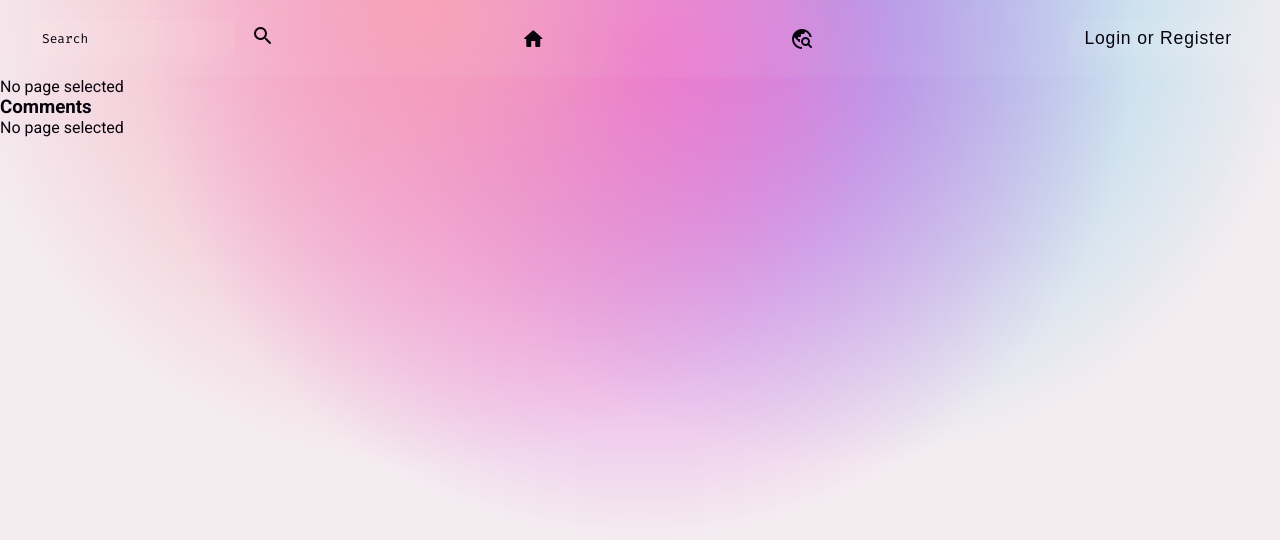
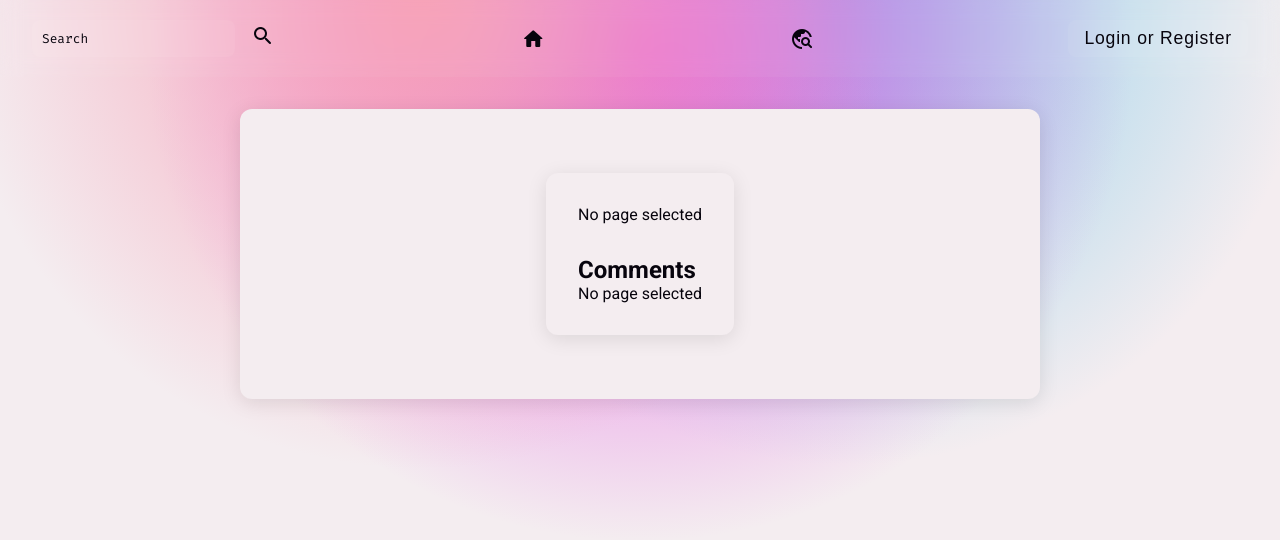
Before and after one commit to Cinnlight/Hyrule-Compendium, a Next.js app: page /compendium/page in a window 1280 px wide. Shown: the top 540 px of the page. Built offline with nearby package versions, Linux system fonts and the light colour scheme; a web font is replaced by a local one.

Commit message:
stylized compendium

```diff
--- a/src/app/compendium/page.module.css
+++ b/src/app/compendium/page.module.css
@@ -1,5 +1,118 @@
 .compendiumflex {
-    display:flex;
-    gap:10px;
-    padding:0 0 5px;
+    display: flex;
+    flex-direction: row;
+    flex-wrap: wrap;
+    gap: 1rem;
+    justify-content: center;
+    align-items: center;
+    min-width: 600px;
+    max-width: 800px;
+    margin: 2rem auto;
+    padding: 2rem;
+    background: var(--background);
+    border-radius: 12px;
+    box-shadow: 0 4px 20px rgba(0, 0, 0, 0.1);
 }
+
+/* Add styles for the buttons */
+.compendiumflex button {
+    padding: 0.5rem 1rem;
+    border-radius: 6px;
+    border: 1px solid var(--gray-alpha-200);
+    background: var(--background);
+    color: var(--foreground);
+    cursor: pointer;
+}
+
+  .title {
+    font-family: var(--font-accent);
+    font-size: 4rem;
+    font-weight: 600;
+    letter-spacing: 0.1rem;
+    background: url('/hero.png');
+    width: 100%;
+    height: auto;
+    aspect-ratio: 2.91/1;
+    text-align: center;
+    background-size: cover;
+    min-height: 100px;
+    text-shadow: 0 0 0.8rem var(--blurple),
+                 0 0 0.2rem var(--background),
+                 0 0 0.5rem var(--background),
+                 0 0 0.6rem var(--background);
+    box-shadow: 0px 5px 30px var(--blurple);
+  }
+
+  .content {
+    max-width: 800px;
+    margin: 2rem auto;
+    padding: 2rem;
+    background: var(--background);
+    border-radius: 12px;
+    box-shadow: 0 4px 20px rgba(0, 0, 0, 0.1);
+  }
+
+  .metadata {
+    background: linear-gradient(145deg, var(--background), var(--gray-alpha-200));
+    border: 1px solid var(--gray-alpha-200);
+    padding: 1.5rem;
+    border-radius: 8px;
+    margin-bottom: 2rem;
+    -webkit-backdrop-filter: blur(5px);
+    backdrop-filter: blur(5px);
+  }
+
+  .metadata h2 {
+    font-size: 2.5rem;
+    text-align: center;
+    margin-bottom: 1.5rem;
+  }
+
+  .contents {
+    margin-bottom: 2rem;
+  }
+
+  .contents p {
+    margin-bottom: 1.5rem;
+    line-height: 1.8;
+    font-size: 1.1rem;
+    color: var(--foreground);
+    padding: 1rem;
+    background: var(--background);
+    border-radius: 8px;
+    border: 1px solid var(--gray-alpha-200);
+  }
+
+  .comments {
+    border-top: 2px solid var(--gray-alpha-200);
+    padding-top: 2rem;
+  }
+
+  .comment {
+    padding: 1.2rem;
+    margin-bottom: 1rem;
+    border: 1px solid var(--gray-alpha-200);
+    background: linear-gradient(145deg, var(--background), var(--gray-alpha-200));
+    border-radius: 8px;
+  }
+
+  .comment small {
+    color: var(--gray-alpha-200);
+    font-style: italic;
+    display: block;
+    margin-top: 0.5rem;
+    padding-top: 0.5rem;
+    border-top: 1px solid var(--gray-alpha-200);
+  }
+
+  @media (max-width: 600px) {
+    .compendiumflex {
+      width: 100%;
+      padding: 1rem;
+      margin: 1rem 0;
+    }
+
+    .title {
+      font-size: 2.5rem;
+    }
+  }
--- a/src/app/compendium/page/page.tsx
+++ b/src/app/compendium/page/page.tsx
@@ -4,18 +4,19 @@
 import PageContent from '../../ui/components/pageContent';
 import { usePageContext } from '../../lib/pageContext';
 import CommentSection from '../../ui/components/commentSection';
-
+import styles from '../page.module.css';
 
 const CompendiumPage = () => {
+    const { selectedPageId } = usePageContext();
 
-    const { selectedPageId } = usePageContext(); // get the context value
-    //console.log('Test for selectedPageId provider(page route):', selectedPageId); //optional for bugfixing
     return (
-        <div>
-            {selectedPageId ? <PageContent />: <p>No page selected</p>}
-            <CommentSection />
+        <div className={styles.compendiumflex}>
+            <div className={styles.content}>
+                {selectedPageId ? <PageContent /> : <p>No page selected</p>}
+                <CommentSection />
+            </div>
         </div>
-    )
+    );
 }
 
 export default CompendiumPage;
--- a/src/app/ui/components/commentSection.tsx
+++ b/src/app/ui/components/commentSection.tsx
@@ -6,6 +6,7 @@ import CommentForm from './create/createComment';
 import { usePageContext } from '../../lib/pageContext';
 import api from '../../lib/api';
 import ReactionButton from './create/reactionButton';
+import styles from '../page.module.css';
 
 interface Comment {
     comment: string;
@@ -18,18 +19,16 @@ interface Comment {
 }
 
 const CommentSection: React.FC = () => {
-    const { selectedPageId } = usePageContext(); //get the context value
+    const { selectedPageId } = usePageContext();
     const [comments, setComments] = useState<Comment[]>([]);
-
 
     const fetchComments = async () => {
         try {
             const response = await api.post('/api/comments/page', { page_id: selectedPageId });
             setComments(response.data);
-            console.log('Comments called by selectedPageId in <CommentSection />:', response.data); // optional for bugfixing
         } catch (error) {
             console.error('Error fetching comments:', error);
-        };
+        }
     };
 
     useEffect(() => {
@@ -38,38 +37,38 @@ const CommentSection: React.FC = () => {
         }
     }, [selectedPageId]);
 
-
-    // callback function to handle new comments
     const handleNewComment = (newComment: { text: string; submitted: boolean }) => {
         setComments((prevComments) => [
             ...prevComments,
             {
                 comment: newComment.text,
-                User: { display_name: "You" }, // temporary placeholder for user display name until refresh
+                User: { display_name: "You" },
             }
-        ]); // adds new comment object to the list
+        ]);
     };
 
-    return(
-        <div>
-            <h3>Comments</h3>
+    return (
+        <div className={styles.comments}>
+            <h2>Comments</h2>
             <ul>
                 {comments.map((commentObj, index) => (
-                    <li key={index}>
-                        <p>
-                            {commentObj.comment}
-                        </p>
-                        <span>Posted by: {commentObj.User?.display_name}</span>
-                        {commentObj.Reactions && commentObj.Reactions.length > 0 &&
-                            commentObj.Reactions.map((reaction: any, index: number) => (
-                                <img key={index} src={reaction.emoji_url} alt="Reaction" />
-                            ))
-                        }
+                    <li key={index} className={styles.comment}>
+                        <p>{commentObj.comment}</p>
+                        <small>Posted by: {commentObj.User?.display_name}</small>
+                        {commentObj.Reactions && commentObj.Reactions.length > 0 && (
+                            <div>
+                                {commentObj.Reactions.map((reaction: any, index: number) => (
+                                    <img key={index} src={reaction.emoji_url} alt="Reaction" />
+                                ))}
+                            </div>
+                        )}
                     </li>
                 ))}
             </ul>
-            {selectedPageId ? <CommentForm page_id={selectedPageId} onCommentSubmit={handleNewComment}/>: <p>No page selected</p>}
-
+            {selectedPageId ?
+                <CommentForm page_id={selectedPageId} onCommentSubmit={handleNewComment}/>
+                : <p>No page selected</p>
+            }
         </div>
     );
 };
--- a/src/app/ui/components/create/createComment.tsx
+++ b/src/app/ui/components/create/createComment.tsx
@@ -75,6 +75,7 @@ const CommentForm: React.FC<CommentFormProps> = ({ page_id, onCommentSubmit}) =>
             <form onSubmit={handleSubmit}>
                 <label htmlFor='commentText'>Add a Comment</label>
                 {!isSubmitted ? (
+                    <>
                         <div>
                             <textarea
                                 id='commentText'
@@ -85,10 +86,11 @@ const CommentForm: React.FC<CommentFormProps> = ({ page_id, onCommentSubmit}) =>
                                 placeholder='Type your comment here...'
                                 disabled={isLoading}
                             />
+                        </div>
                         <button type='submit' disabled={isLoading}>
                             {isLoading ? 'Submitting...' : 'Submit Comment'}
                         </button>
-                    </div>
+                    </>
                 ) : (
                     <p style={{ color: 'green' }}>Comment submitted successfully!</p>
                 )}
--- a/src/app/ui/components/pageContent.tsx
+++ b/src/app/ui/components/pageContent.tsx
@@ -4,15 +4,14 @@
 import { useEffect, useState } from 'react';
 import api from '../../lib/api';
 import { usePageContext } from '../../lib/pageContext';
-
+import styles from '../page.module.css';
 
 const PageContent = () => {
     const [data, setData] = useState<any>(null);
     const [loading, setLoading] = useState<boolean>(true);
     const [error, setError] = useState<string | null>(null);
 
-    const { selectedPageId } = usePageContext(); //get the context value
-    //console.log('Test for selectedPageId provider:', selectedPageId); //optional for bugfixing
+    const { selectedPageId } = usePageContext();
 
     useEffect(() => {
         if (!selectedPageId) {
@@ -22,12 +21,9 @@ const PageContent = () => {
         const fetchData = async () => {
             setLoading(true);
             setError(null);
-            //console.log(`Fetching data for page ${pageId}`); // optional for bugfixing
             try {
-                //console.log('Sending pageID:', selectedPageId);
-                const response = await api.post(`/api/pages/info`, {pageId: selectedPageId}); //fetch data for selected page
+                const response = await api.post(`/api/pages/info`, {pageId: selectedPageId});
                 setData(response.data);
-                //console.log(response.data); // optional for bugfixing
             } catch (err: any) {
                 setError('Failed to fetch page');
             } finally {
@@ -45,26 +41,27 @@ const PageContent = () => {
 
             {data && (
                 <div>
-                    <h1>{data.title}</h1>
-                    <div>
+                    <h1 className={styles.title}>{data.title}</h1>
+                    <div className={styles.metadata}>
                         <p>Page creation: {new Date(data.created_at).toLocaleDateString('en-US', { year: 'numeric', month: 'long', day: 'numeric' })}</p>
                         <p>Last updated: {new Date(data.updated_at).toLocaleDateString('en-US', { year: 'numeric', month: 'long', day: 'numeric' })}</p>
-                        <p>Page contributers:{""}
-                            {data.contributors.map((item: any, index:number) => (
-                                <span key={index}>{item.display_name}</span>
+                        <p>Page contributors:{" "}
+                            {data.contributors.map((item: any, index: number) => (
+                                <span key={index}>{item.display_name}{index < data.contributors.length - 1 ? ', ' : ''}</span>
                             ))}
                         </p>
                     </div>
-                    <div>
-                        <section>{data.contents.map((contentItem: any, index: number) => (
-                            <p key={index}>{contentItem.content}</p>
+                    <div className={styles.contents}>
+                        <section>
+                            {data.contents.map((contentItem: any, index: number) => (
+                                <p key={index}>{contentItem.content}</p>
                             ))}
                         </section>
                     </div>
                 </div>
             )}
         </div>
-    )
-}
+    );
+};
 
 export default PageContent;
```
Also changed, not shown: src/app/compendium/page.tsx (+7 -3 lines). Lines whose indentation alone changed are shown as unchanged.
